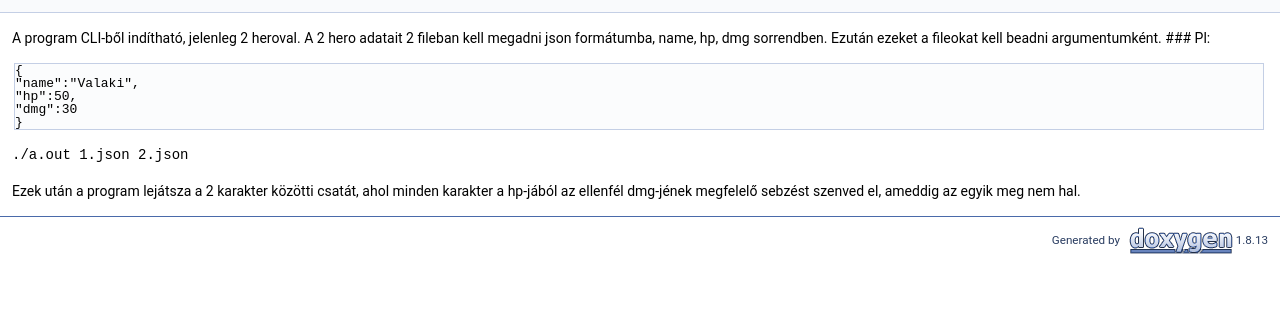
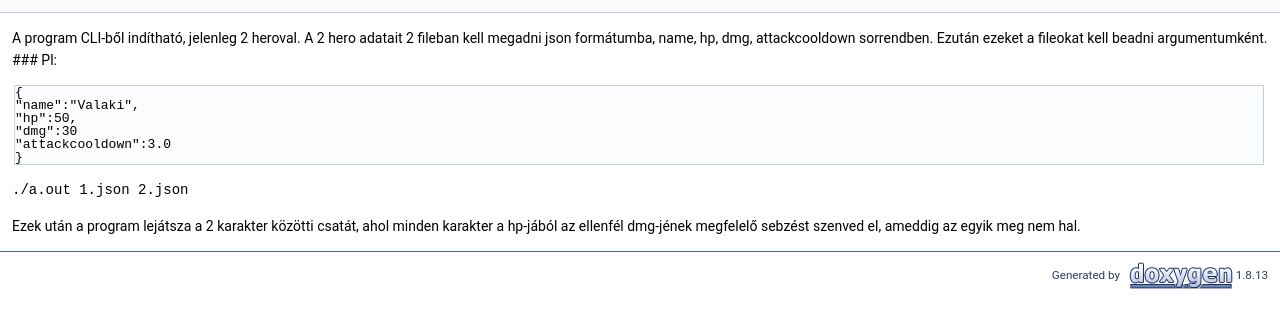
Before and after one commit to Teaching-ASD/MSW_Undefined, a plain HTML site: page autotoc_md0.html in a window 1280 px wide. Shown: the part 156-484 px from the top of the page. Drawn offline with Linux system fonts and the light colour scheme.

Commit message:
Update gh-pages to output generated at 3e81905

```diff
--- a/autotoc_md0.html
+++ b/autotoc_md0.html
@@ -64,7 +64,7 @@ $(function() {
 <div class="title">MSW_Undefined </div>  </div>
 </div><!--header-->
 <div class="contents">
-<div class="textblock"><p>A program CLI-ből indítható, jelenleg 2 heroval. A 2 hero adatait 2 fileban kell megadni json formátumba, name, hp, dmg sorrendben. Ezután ezeket a fileokat kell beadni argumentumként. ### Pl: </p><div class="fragment"><div class="line">{</div><div class="line">&quot;name&quot;:&quot;Valaki&quot;,</div><div class="line">&quot;hp&quot;:50,</div><div class="line">&quot;dmg&quot;:30</div><div class="line">} </div></div><!-- fragment --> <p><code>./a.out 1.json 2.json</code></p>
+<div class="textblock"><p>A program CLI-ből indítható, jelenleg 2 heroval. A 2 hero adatait 2 fileban kell megadni json formátumba, name, hp, dmg, attackcooldown sorrendben. Ezután ezeket a fileokat kell beadni argumentumként. ### Pl: </p><div class="fragment"><div class="line">{</div><div class="line">&quot;name&quot;:&quot;Valaki&quot;,</div><div class="line">&quot;hp&quot;:50,</div><div class="line">&quot;dmg&quot;:30</div><div class="line">&quot;attackcooldown&quot;:3.0</div><div class="line">} </div></div><!-- fragment --> <p><code>./a.out 1.json 2.json</code></p>
 <p>Ezek után a program lejátsza a 2 karakter közötti csatát, ahol minden karakter a hp-jából az ellenfél dmg-jének megfelelő sebzést szenved el, ameddig az egyik meg nem hal. </p>
 </div></div><!-- contents -->
 <!-- start footer part -->
```
